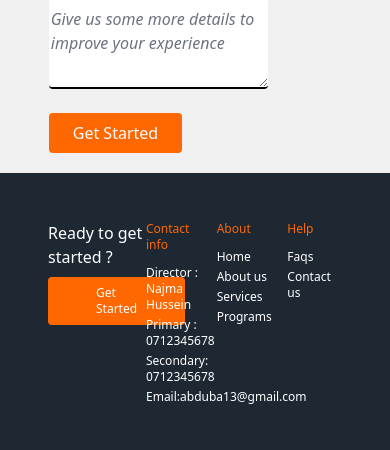
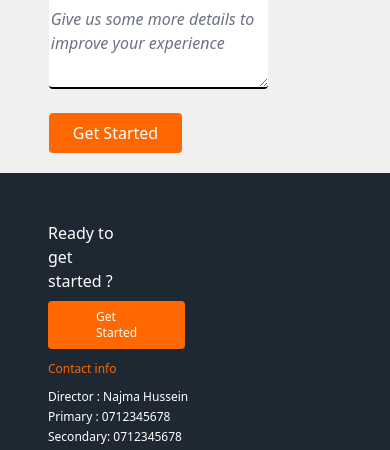
Before and after one commit to Jaffar-Hussein/Star_Language_Institute, a website: page index.html in a window 390 px wide. Shown: the part 4335-4785 px from the top of the page. Drawn offline with Linux system fonts and the light colour scheme; no server answers.

Commit message:
Adds responsiveness to the footer

```diff
--- a/index.html
+++ b/index.html
@@ -244,13 +244,13 @@
     </section>
     <!-- Footer -->
     <footer class="bg-footerDark flex flex-col justify-between align-items text-white h-70 p-12 space-y-16 font-light text-xs">
-        <div class="flex flex-between">
+        <div class="flex flex-col space-y-3 align-items w-3/4 md:w-full md:flex-row flex-between">
             <div class="w-1/3 space-y-2">
                 <p class="text-base">Ready to get started ?</p>
                 <a href="" type=submit class="rounded hover:rounded-lg bg-brightOrange px-12 p-2 text-white">Get
                     Started</a>
             </div>
-            <div class="grid grid-cols-3 gap-4 w-3/4 ">
+            <div class="grid grid-rows-3 md:grid-cols-3 gap-4 w-3/4 ">
                 <div class="space-y-1">
                     <p class="text-brightOrange mb-3">Contact info</p>
                     <p>Director : Najma Hussein</p>
```
Also changed, not shown: css/style.css.
